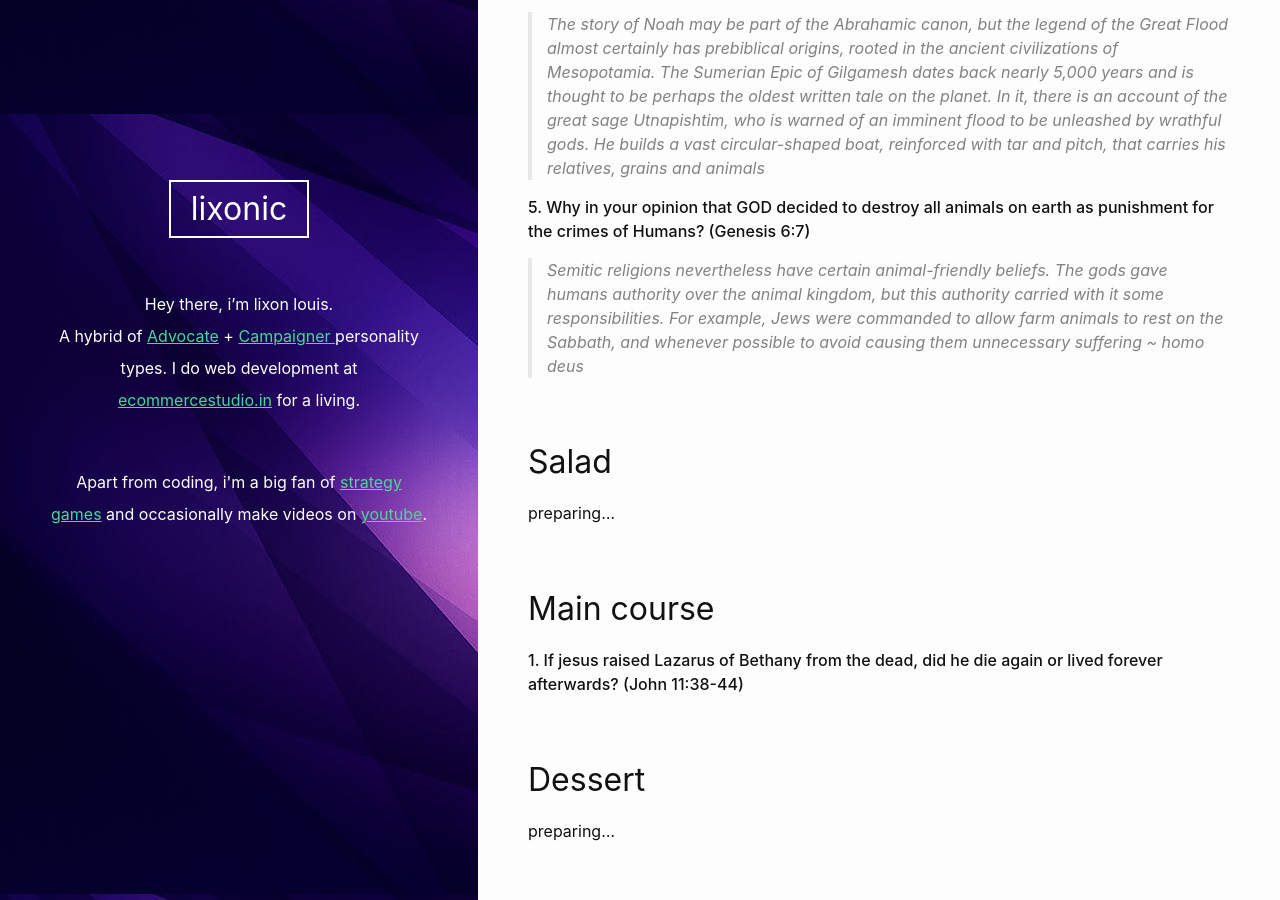
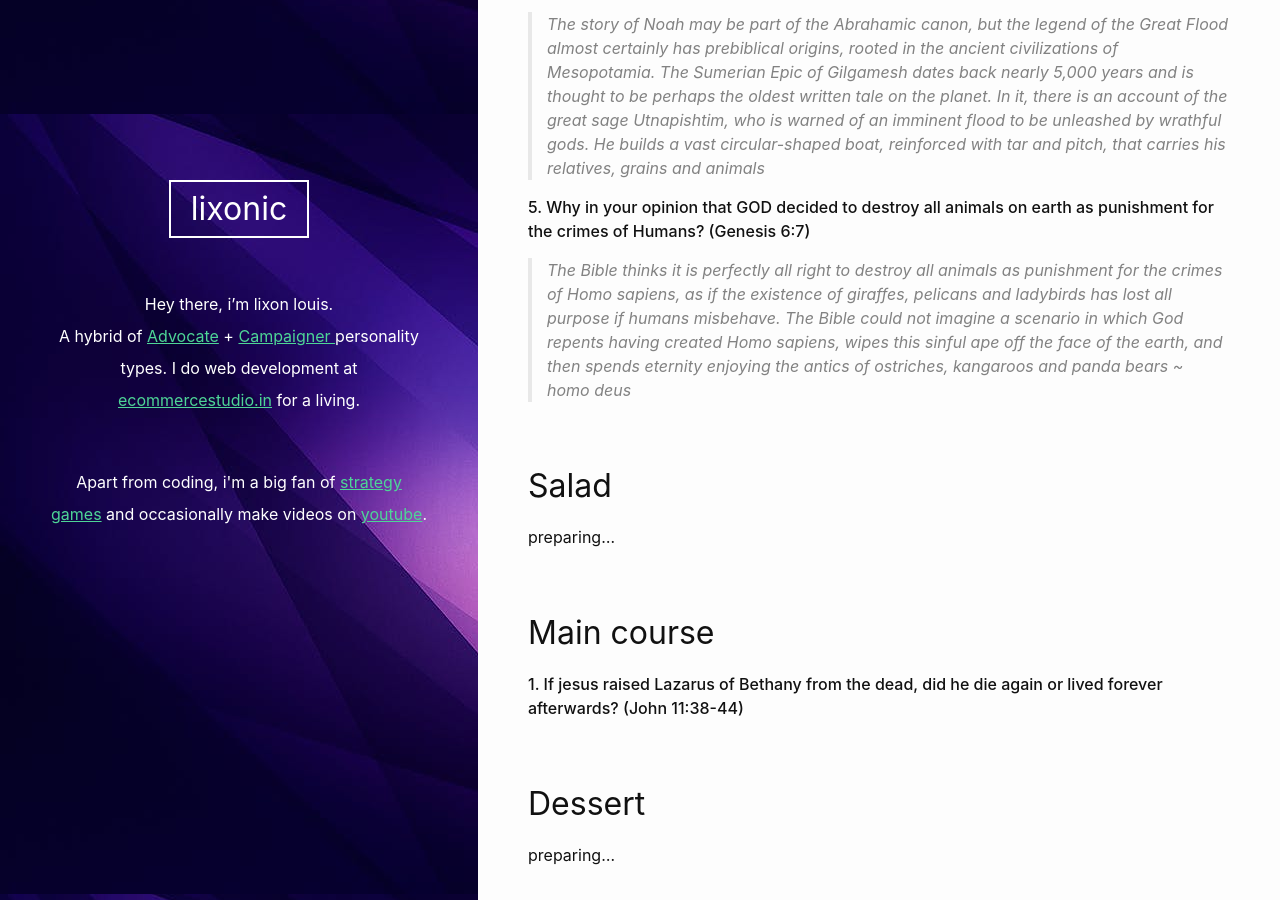
Before and after one commit to lixonic/lixonic, a Jekyll site: the page built from _posts/2020-08-27-tips-for-busting-christian-fundamentalists.md, in a window 1280 px wide and 900 px high, scrolled down 1446 px. Built offline with Jekyll 4.4.1, drawn with Linux system fonts in a browser that asks for light colours.

Commit message:
update quote

```diff
--- a/_posts/2020-08-27-tips-for-busting-christian-fundamentalists.md
+++ b/_posts/2020-08-27-tips-for-busting-christian-fundamentalists.md
@@ -52,10 +52,11 @@ The story of Noah may be part of the Abrahamic canon, but the legend of the Grea
 
 <strong>5. Why in your opinion that GOD decided to destroy all animals on earth as punishment for the crimes of Humans? (Genesis 6:7)</strong>
 <blockquote>
-Semitic religions nevertheless have certain animal-friendly beliefs. The gods gave humans authority
-over the animal kingdom, but this authority carried with it some responsibilities. For example, Jews
-were commanded to allow farm animals to rest on the Sabbath, and whenever possible to avoid
-causing them unnecessary suffering ~ homo deus</blockquote>
+The Bible thinks it is perfectly all right to destroy all animals as punishment for the
+crimes of Homo sapiens, as if the existence of giraffes, pelicans and ladybirds has lost all purpose if
+humans misbehave. The Bible could not imagine a scenario in which God repents having created
+Homo sapiens, wipes this sinful ape off the face of the earth, and then spends eternity enjoying the
+antics of ostriches, kangaroos and panda bears ~ homo deus</blockquote>
 
 ## Salad
 
```
